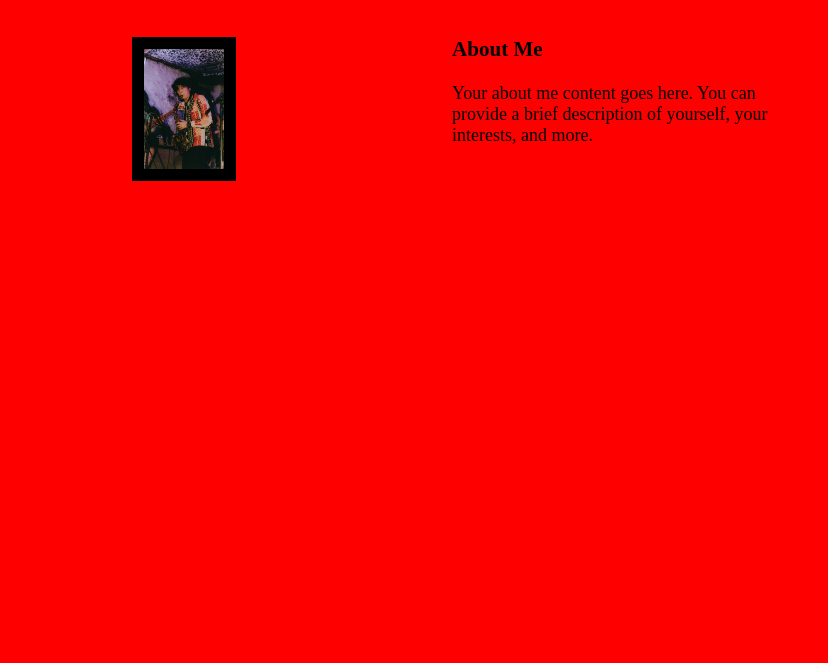
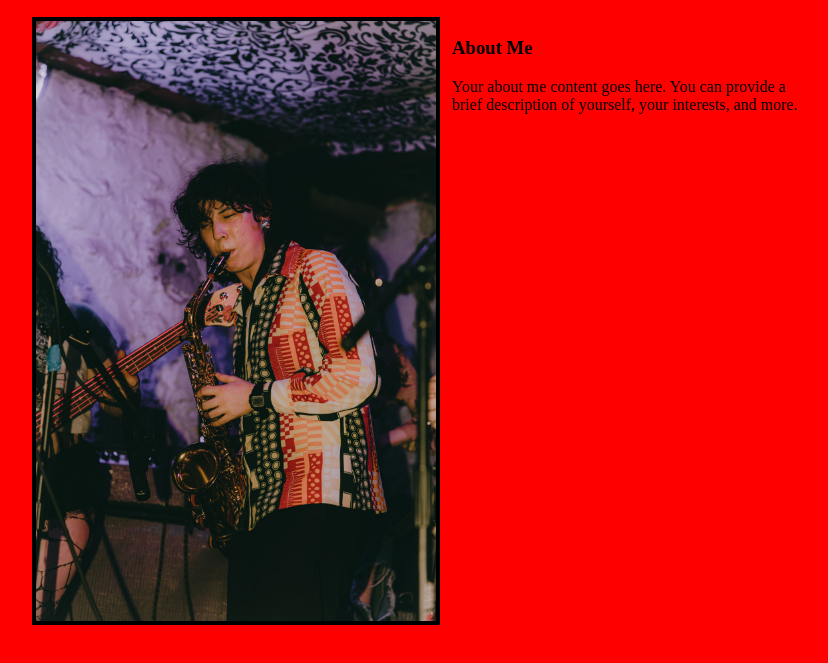
Before and after one commit to ajjonesmusic/ajfinalport.github.io, a plain HTML site: page index.html in a window 1280 px wide. Shown: the part 87-750 px from the top of the page, without its empty margins (208-1036 px from the left). Drawn offline with Linux system fonts and the light colour scheme.

Commit message:
fix picturesize index.html

```diff
--- a/index.html
+++ b/index.html
@@ -29,24 +29,20 @@
         }
 
         .content-container {
-            display: grid;
-            grid-template-columns: 1fr 1fr;
-            max-width: 800px;
-            margin: 0 auto;
+            display: grid; /* Use CSS Grid for layout */
+            grid-template-columns: 1fr 1fr; /* Create two columns */
+            max-width: 800px; /* Set a maximum width for the content */
+            margin: 0 auto; /* Center the content within the grid */
+        }
 
-         img {
-            width: 20%; /* Adjust the width as needed */
+        img {
+            width: 100%;
             height: auto;
-            display: block;
-            margin-top: 20px;
-            margin-left: 25%; /* Center the image horizontally */
-            margin-right: auto;
-            border: 12px solid black;
+            border: 4px solid black;
         }
 
         .about-me {
             padding: 20px;
-            font-size: 18px; /* Increase font size */
         }
 
         .about-me h3 {
```
